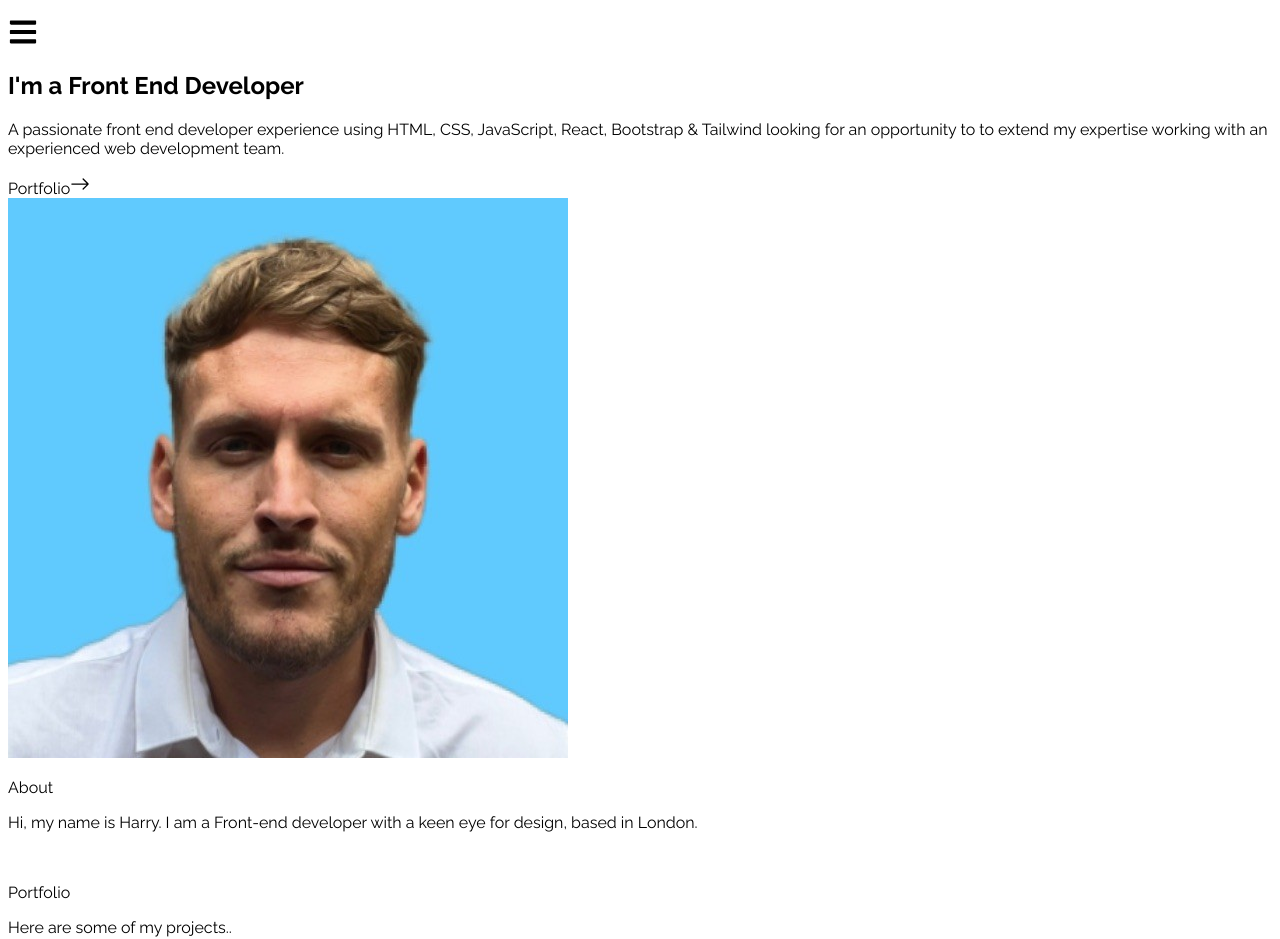
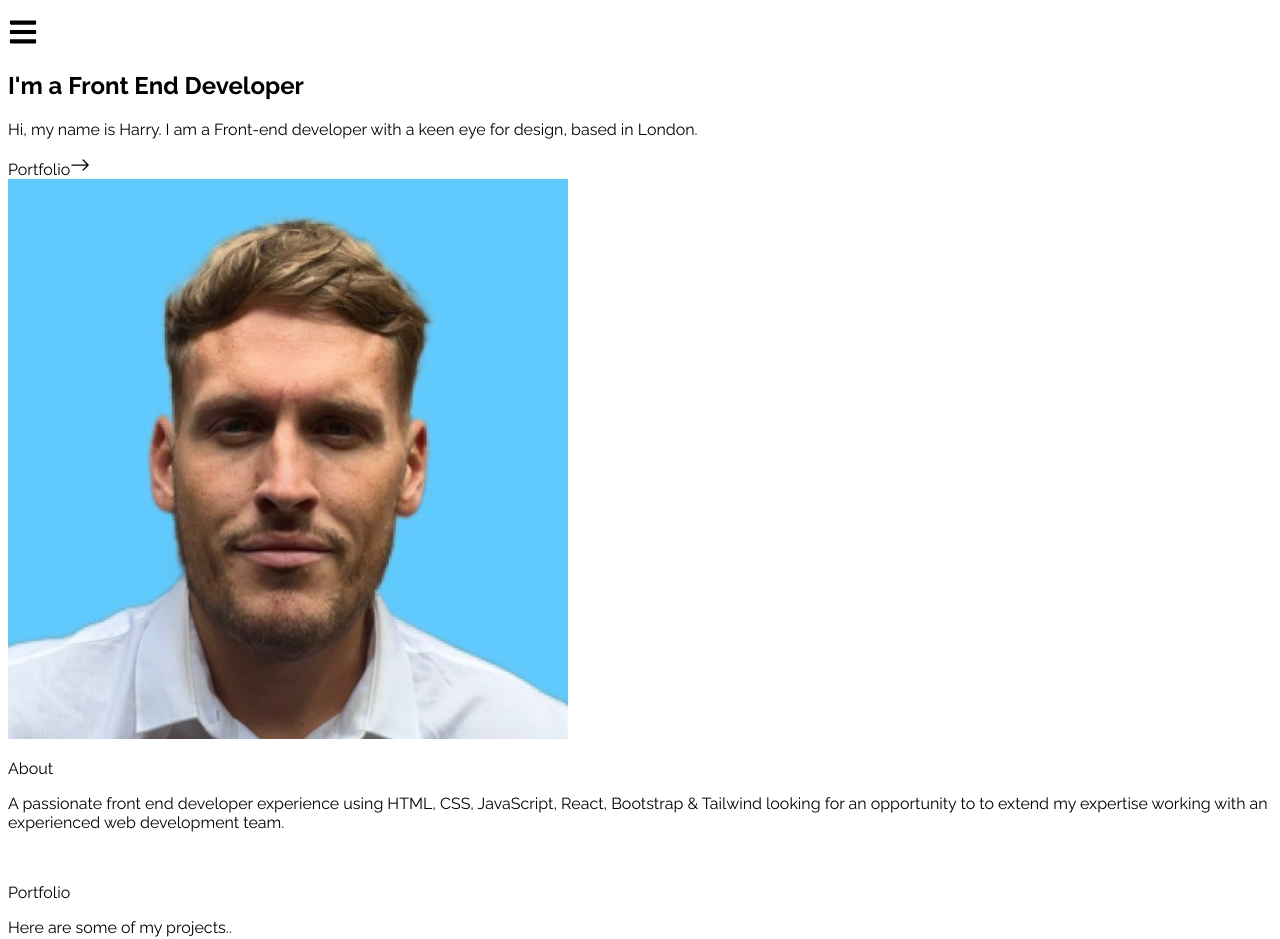
Before and after one commit to HarryLumb/my-portfolio, a React (Create React App) app: page / in a window 1280 px wide. Shown: the part 174-1113 px from the top of the page. Built offline with nearby package versions, Linux system fonts and the light colour scheme.

Commit message:
portfolio

```diff
--- a/src/components/About.jsx
+++ b/src/components/About.jsx
@@ -11,7 +11,8 @@ const About = () => {
           <p className="text-4xl font-bold inline border-b-4 border-gray-500">About</p>
         </div>
         <p className="text-xl mt-20">
-        Hi, my name is Harry. I am a Front-end developer with a keen eye for design, based in London.
+
+        A passionate front end developer experience using HTML, CSS, JavaScript, React, Bootstrap & Tailwind looking for an opportunity to to extend my expertise working with an experienced web development team.
         </p>
         <br />
         <p className="text-xl">
--- a/src/components/Home.jsx
+++ b/src/components/Home.jsx
@@ -17,11 +17,7 @@ const Home = () => {
           </h2>
           <p className="text-gray-500 py-4 max-w-md">
             {" "}
-            A passionate front end developer experience using HTML, CSS,
-            JavaScript, React, Bootstrap & Tailwind looking for an opportunity
-            to to extend my expertise working with an experienced web
-            development team.
-          </p>
+            Hi, my name is Harry. I am a Front-end developer with a keen eye for design, based in London.</p>
           <div>
             <Link
               to="Portfolio"
```
